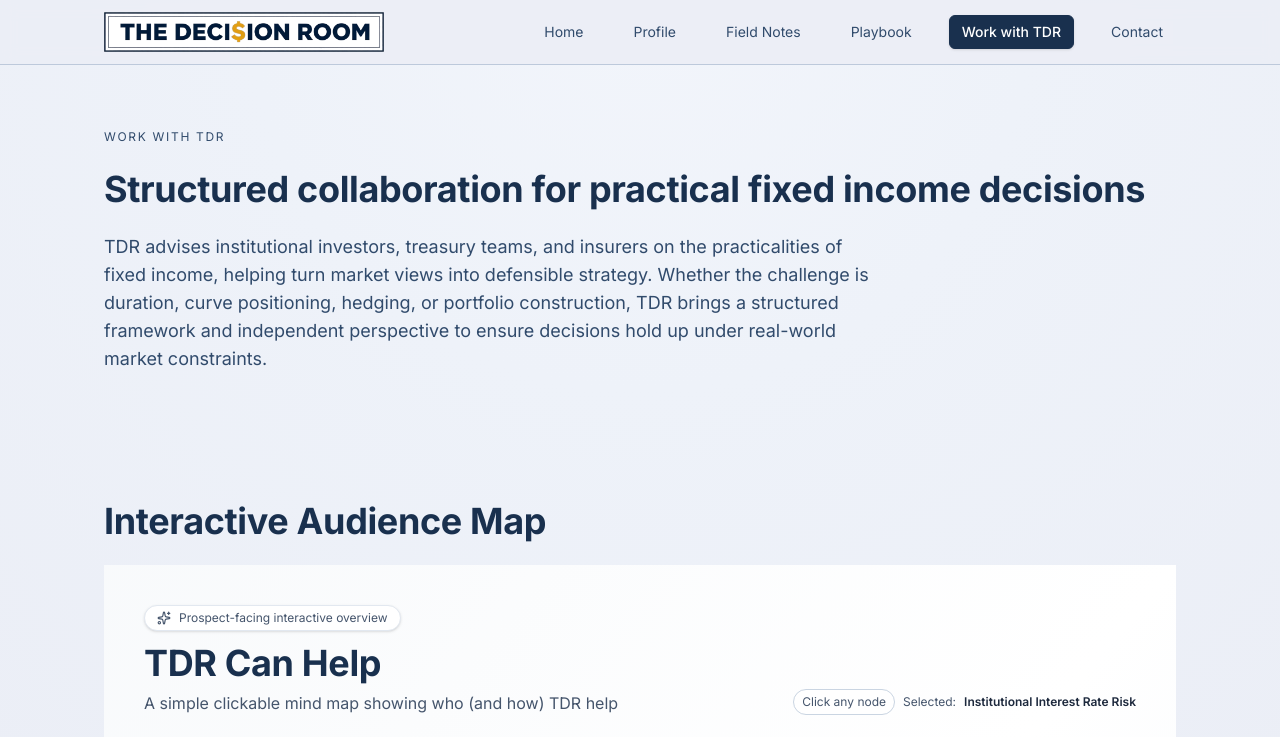
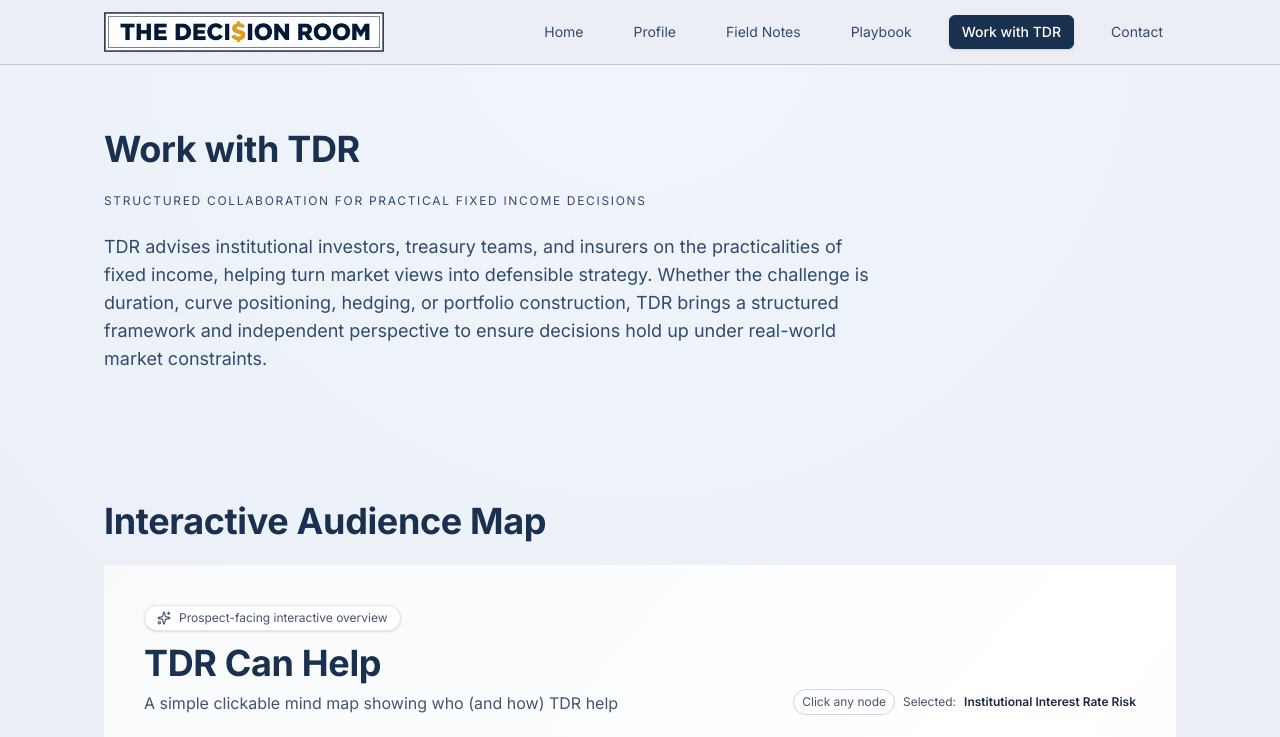
Before and after one commit to msm2103/Decision-Desk, a Next.js app: page /work-with-me in a window 1280 px wide. Shown: the top 737 px of the page. Built offline with nearby package versions, Linux system fonts and the light colour scheme; no server answers.

Commit message:
Switch section heading emphasis to primary-first.
Render the first section line in the bold heading style and move the secondary line into the lighter subheader style, while restoring intended home page wording order.

```diff
--- a/src/app/page.tsx
+++ b/src/app/page.tsx
@@ -56,8 +56,8 @@ export default async function Home() {
       </section>
 
       <Section
-        eyebrow="Thoughtful notes and market process"
-        title="Featured practitioner's notes"
+        eyebrow="Featured practitioner's notes"
+        title="Thoughtful notes and market process"
         description="A publication stream focused on macro rates, relative value, ALM, and practical implementation."
       >
         <div className="grid md:grid-cols-3 gap-4">
@@ -68,8 +68,8 @@ export default async function Home() {
       </Section>
 
       <Section
-        eyebrow="A second pair of eyes for complex fixed income decisions"
-        title="Work with TDR"
+        eyebrow="Work with TDR"
+        title="A second pair of eyes for complex fixed income decisions"
       >
         <div className="card space-y-4 max-w-4xl">
           <ul className="space-y-2 list-disc pl-5" style={{ color: "var(--brand-navy-soft)" }}>
@@ -84,7 +84,7 @@ export default async function Home() {
         </div>
       </Section>
 
-      <Section eyebrow="Subscribe for new notes" title="Stay updated">
+      <Section eyebrow="Stay updated" title="Subscribe for new notes">
         <div className="card max-w-2xl">
           <SubscribeForm compact />
         </div>
--- a/src/components/Section.tsx
+++ b/src/components/Section.tsx
@@ -10,11 +10,15 @@ export function Section({ eyebrow, title, description, children }: SectionProps)
     <section className="section-space">
       <div className="container-width space-y-6">
         {eyebrow ? (
-          <p className="text-xs uppercase tracking-[0.14em]" style={{ color: "var(--brand-navy-soft)" }}>
-            {eyebrow}
-          </p>
-        ) : null}
-        <h2 className="heading-serif text-3xl md:text-4xl">{title}</h2>
+          <>
+            <h2 className="heading-serif text-3xl md:text-4xl">{eyebrow}</h2>
+            <p className="text-xs uppercase tracking-[0.14em]" style={{ color: "var(--brand-navy-soft)" }}>
+              {title}
+            </p>
+          </>
+        ) : (
+          <h2 className="heading-serif text-3xl md:text-4xl">{title}</h2>
+        )}
         {description ? (
           <p className="text-lg max-w-3xl" style={{ color: "var(--brand-navy-soft)" }}>
             {description}
```
